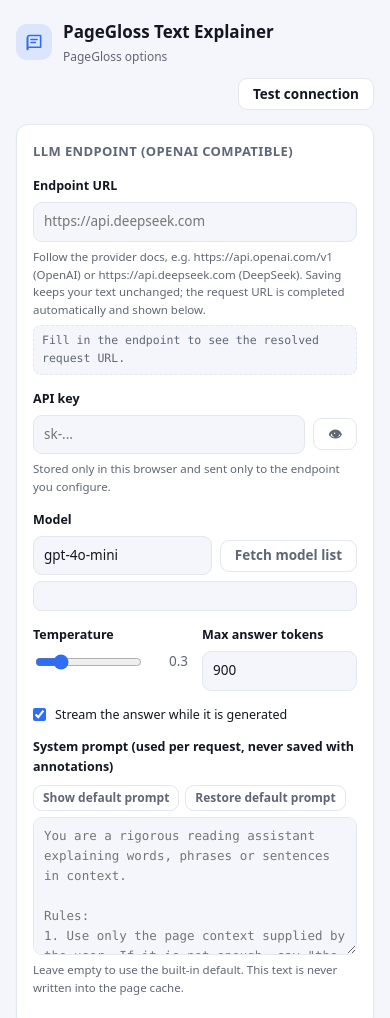
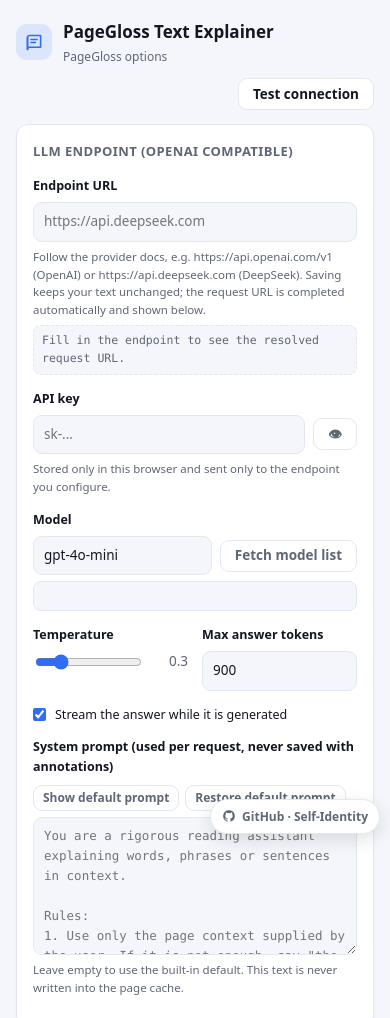
Before and after one commit to Self-Identity/PageGloss, a browser extension: page src/options/options.html in a window 390 px wide. Shown: the top 1018 px of the page. Drawn offline with Linux system fonts and the light colour scheme.

Commit message:
fix(1.1.6): popup help link, real homepage, centred mark buttons, GitHub chip, bilingual README

```diff
--- a/package.json
+++ b/package.json
@@ -1,6 +1,6 @@
 {
   "name": "pagegloss",
-  "version": "1.1.5",
+  "version": "1.1.6",
   "private": true,
   "description": "Zero-dependency Chrome/Edge extension: mark repeated text on a page and explain it with your own LLM.",
   "scripts": {
--- a/src/background/service-worker.js
+++ b/src/background/service-worker.js
@@ -21,7 +21,7 @@ const {
 // console to confirm which build is actually running. If this line is missing
 // after a reload, Chrome is still serving a stale registration or an older
 // unpacked folder.
-const BUILD_VERSION = '1.1.5';
+const BUILD_VERSION = '1.1.6';
 console.info('[PageGloss] service worker ' + BUILD_VERSION + ' loaded (modules: shared.mjs)');
 
 const MENU_IDS = {
--- a/src/options/options.css
+++ b/src/options/options.css
@@ -57,7 +57,7 @@ body {
   width: 100%;
   max-width: 1100px;
   margin: 0 auto;
-  padding: 18px 16px 40px;
+  padding: 18px 16px 64px;
   min-width: 0;
 }
 
@@ -549,3 +549,47 @@ textarea:focus {
   color: var(--pg-fg-dim);
   white-space: nowrap;
 }
+
+/* Fixed GitHub chip in the bottom-right corner of the options page. */
+.github-chip {
+  position: fixed;
+  right: 16px;
+  bottom: 16px;
+  z-index: 20;
+  display: inline-flex;
+  align-items: center;
+  gap: 6px;
+  max-width: calc(100% - 32px);
+  padding: 7px 11px;
+  font-size: 12px;
+  font-weight: 600;
+  color: var(--pg-fg-dim);
+  text-decoration: none;
+  white-space: nowrap;
+  background: var(--pg-surface);
+  border: 1px solid var(--pg-border);
+  border-radius: 999px;
+  box-shadow: 0 6px 18px rgba(16, 24, 40, .12);
+  overflow: hidden;
+  text-overflow: ellipsis;
+}
+
+.github-chip:hover,
+.github-chip:focus-visible {
+  color: var(--pg-fg);
+  border-color: var(--pg-accent-border);
+  background: var(--pg-hover);
+}
+
+.github-chip .icon {
+  flex: 0 0 auto;
+  width: 14px;
+  height: 14px;
+}
+
+@media (max-width: 560px) {
+  .github-chip {
+    right: 10px;
+    bottom: 10px;
+  }
+}
--- a/src/options/options.html
+++ b/src/options/options.html
@@ -159,6 +159,13 @@
         <input type="file" id="importFile" accept="application/json,.json" hidden>
       </section>
     </main>
+    <a class="github-chip" href="https://github.com/Self-Identity" target="_blank" rel="noopener noreferrer"
+       title="github.com/Self-Identity" aria-label="GitHub: Self-Identity">
+      <svg class="icon" viewBox="0 0 24 24" fill="currentColor" aria-hidden="true" focusable="false">
+        <path d="M12 2a10 10 0 0 0-3.16 19.49c.5.09.68-.22.68-.48v-1.7c-2.78.6-3.37-1.34-3.37-1.34-.45-1.16-1.11-1.47-1.11-1.47-.9-.62.07-.61.07-.61 1 .07 1.53 1.03 1.53 1.03.89 1.52 2.34 1.08 2.91.83.09-.65.35-1.09.63-1.34-2.22-.25-4.55-1.11-4.55-4.94 0-1.09.39-1.98 1.03-2.68-.1-.25-.45-1.27.1-2.64 0 0 .84-.27 2.75 1.02a9.6 9.6 0 0 1 5 0c1.91-1.29 2.75-1.02 2.75-1.02.55 1.37.2 2.39.1 2.64.64.7 1.03 1.59 1.03 2.68 0 3.84-2.34 4.68-4.57 4.93.36.31.68.92.68 1.85v2.74c0 .27.18.58.69.48A10 10 0 0 0 12 2z"></path>
+      </svg>
+      <span>GitHub · Self-Identity</span>
+    </a>
   </div>
   <script src="../shared/messages.js"></script>
   <script src="../shared/i18n.js"></script>
--- a/src/shared/i18n.js
+++ b/src/shared/i18n.js
@@ -170,6 +170,7 @@
       popupMarks: '本页标注',
       popupClearPage: '清空本页全部标注',
       popupOpenOptions: 'LLM 与界面设置',
+      popupHelp: '使用帮助',
       popupNoTab: '当前页面不支持 PageGloss（如浏览器内置页面）。',
       popupStatusOn: '已启用',
       popupStatusOff: '已暂停',
@@ -402,6 +403,7 @@
       popupMarks: 'Annotations on this page',
       popupClearPage: 'Clear every mark on this page',
       popupOpenOptions: 'LLM and interface settings',
+      popupHelp: 'Help',
       popupNoTab: 'PageGloss cannot run on this page (browser-internal page).',
       popupStatusOn: 'Active',
       popupStatusOff: 'Paused',
```
Also changed, not shown: src/data/data.css (+20 -5 lines), src/popup/popup.js (+6 -4 lines), README.md, build/pagegloss/manifest.json, build/pagegloss/src/background/service-worker.js, build/pagegloss/src/options/options.css, build/pagegloss/src/options/options.html, build/pagegloss/src/popup/popup.js, build/pagegloss/src/shared/i18n.js, manifest.json.
